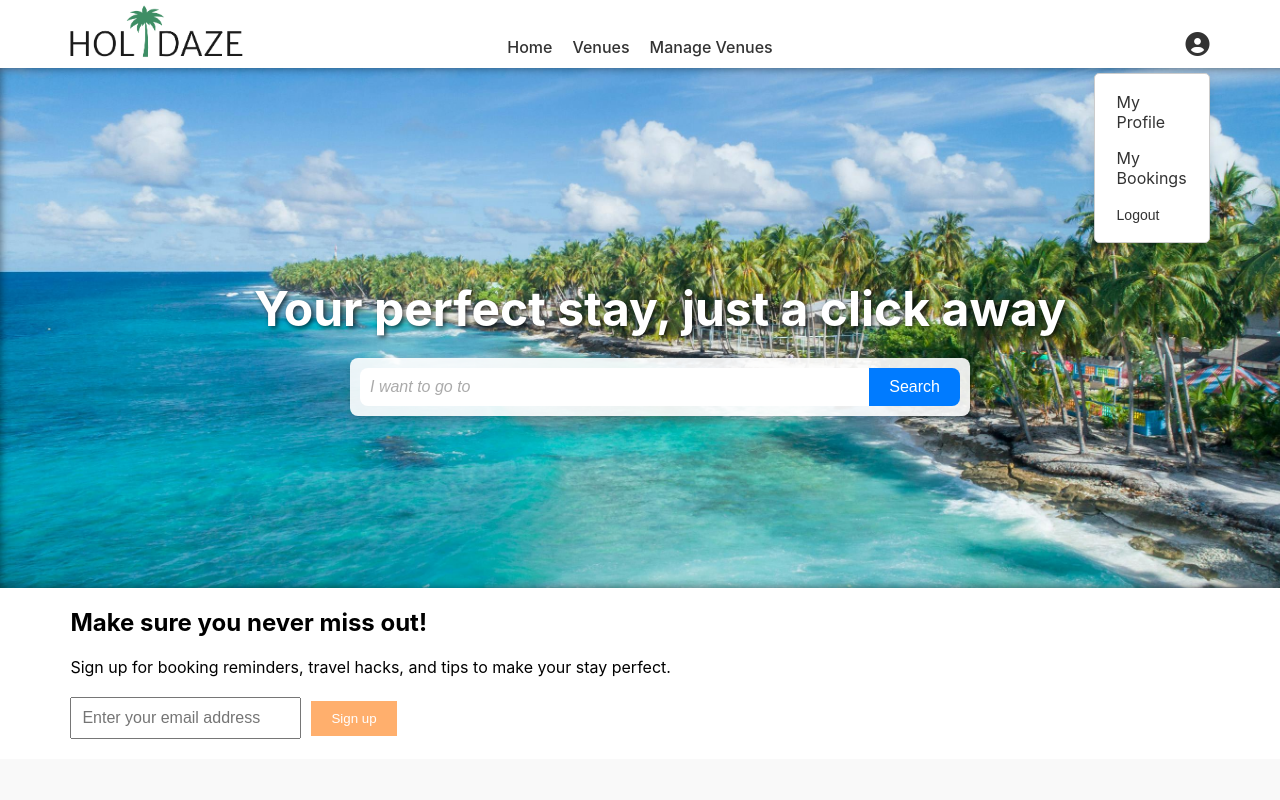
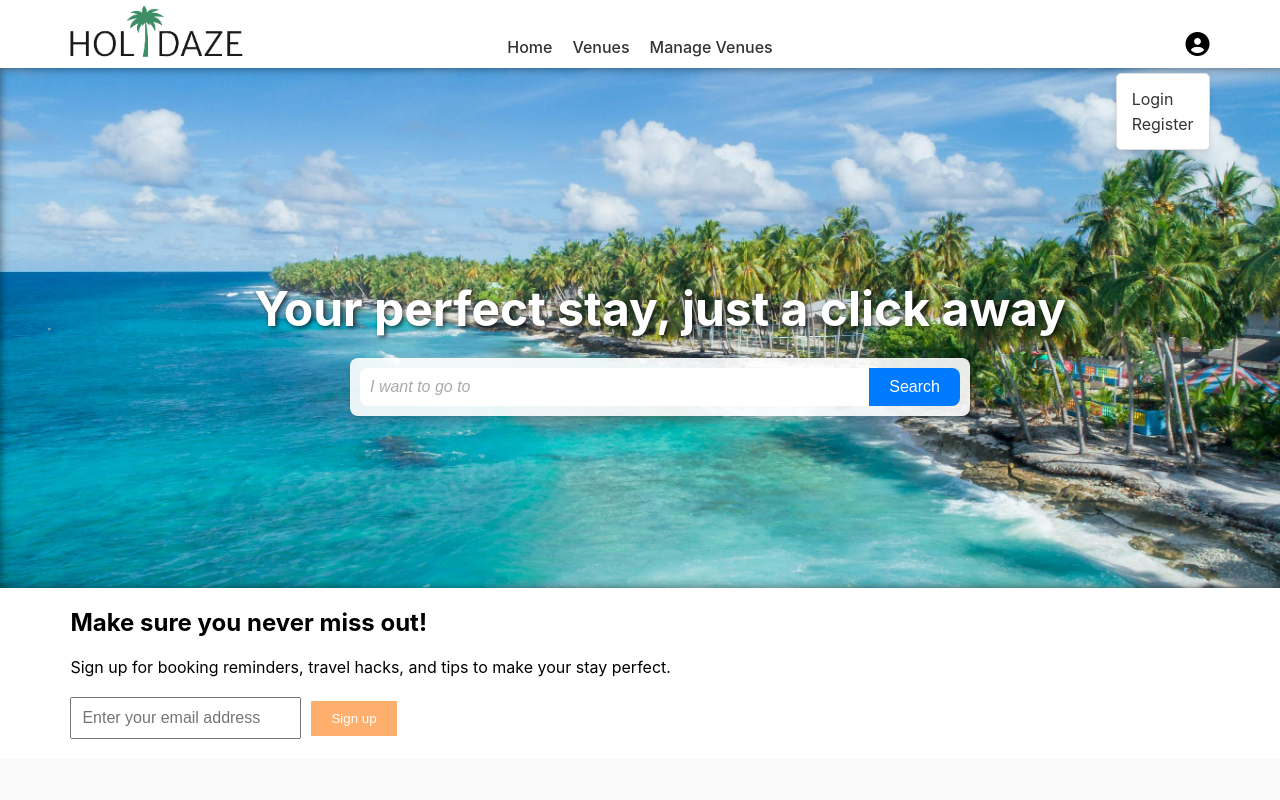
Before and after one commit to VeronicaOS/Project-Exam-2, a React (Create React App) app in the folder holidaze/: page / in a window 1280 px wide. Both pictures are taken after a click on the icon 1197 px from the left and 43 px from the top of the page. Shown: the top 800 px of the page. Built offline with nearby package versions, Linux system fonts and the light colour scheme.

Commit message:
Profile menu

```diff
--- a/holidaze/src/components/cards/venuesCard/venuesCard.module.css
+++ b/holidaze/src/components/cards/venuesCard/venuesCard.module.css
@@ -1,6 +1,5 @@
 .card {
-    width: 100%;
-    max-width: 20rem; /* Set max width for the card */
+    width: 20rem; /* Set max width for the card */
     height: 13.5rem;
     border-radius: 10px;
     overflow: hidden;
--- a/holidaze/src/components/profileMenu/profileMenu.jsx
+++ b/holidaze/src/components/profileMenu/profileMenu.jsx
@@ -1,51 +1,79 @@
 import React, { useState } from "react";
-import { Link } from "react-router-dom";
+import { useProfile } from "../../context/profileContext"; // Import ProfileContext
 import styles from "./profileMenu.module.css";
+import { handleLogout } from "../../utils/logout";
 
-const ProfileMenu = () => {
-    const [isDropdownOpen, setIsDropdownOpen] = useState(false);
+const ProfileMenu = ({ onLogout }) => {
+    const [isOpen, setIsOpen] = useState(false);
+    const { profile, setProfile } = useProfile(); // Access profile data directly from context
 
     const toggleDropdown = () => {
-        setIsDropdownOpen((prev) => !prev);
+        setIsOpen((prev) => !prev);
     };
 
-    const closeDropdown = () => {
-        setIsDropdownOpen(false);
+    const renderMenuOptions = () => {
+        if (!profile) {
+            // User not logged in
+            return (
+                <>
+                    <li>
+                        <a href="/login">Login</a>
+                    </li>
+                    <li>
+                        <a href="/register">Register</a>
+                    </li>
+                </>
+            );
+        }
+
+        // User is logged in
+        return profile.venueManager ? (
+            // Venue Manager options
+            <>
+                <li>
+                    <a href="/dashboard">Dashboard</a>
+                </li>
+                <li>
+                    <a href="/manage-venues">Manage Venues</a>
+                </li>
+                <li>
+                    <a href="/profile">My Profile</a>
+                </li>
+                <li>
+                    <button onClick={() => handleLogout(setProfile)}>
+                        Logout
+                    </button>
+                </li>
+            </>
+        ) : (
+            // Regular User options
+            <>
+                <li>
+                    <a href="/bookings">My Bookings</a>
+                </li>
+                <li>
+                    <a href="/profile">My Profile</a>
+                </li>
+                <li>
+                    <button onClick={() => handleLogout(setProfile)}>
+                        Logout
+                    </button>
+                </li>
+            </>
+        );
     };
 
     return (
-        <div
-            className={styles.dropdownContainer}
-            onBlur={closeDropdown}
-            tabIndex={0} // Allows focus for onBlur to work
-        >
-            {/* User Icon */}
+        <div className={styles.profileMenuContainer}>
+            {/* User icon toggles dropdown */}
             <i
                 className={`${styles.userIcon} fa fa-user-circle`}
                 onClick={toggleDropdown}
             ></i>
 
-            {/* Dropdown Menu */}
-            {isDropdownOpen && (
-                <ul className={styles.dropdown}>
-                    <li>
-                        <Link to="/profile">My Profile</Link>
-                    </li>
-                    <li>
-                        <Link to="/bookings">My Bookings</Link>
-                    </li>
-                    <li>
-                        <button
-                            className={styles.logoutButton}
-                            onClick={() => {
-                                localStorage.clear();
-                                window.location.href = "/login";
-                            }}
-                        >
-                            Logout
-                        </button>
-                    </li>
-                </ul>
+            {/* Render dropdown only if isOpen is true */}
+            {isOpen && (
+                <ul className={styles.dropdown}>{renderMenuOptions()}</ul>
             )}
         </div>
     );
--- a/holidaze/src/components/profileMenu/profileMenu.module.css
+++ b/holidaze/src/components/profileMenu/profileMenu.module.css
@@ -1,60 +1,41 @@
-/* Dropdown Container */
-.dropdownContainer {
+.profileMenuContainer {
     position: relative;
     display: inline-block;
-    z-index: 10;
 }
 
-/* User Icon */
 .userIcon {
-    font-size: 1.5rem;
-    color: #333;
+    font-size: 24px;
     cursor: pointer;
 }
 
-/* Dropdown Menu */
 .dropdown {
     position: absolute;
     top: 100%;
     right: 0;
-    background-color: #fff;
-    border: 1px solid #ccc;
+    background: white;
+    border: 1px solid #ddd;
     border-radius: 5px;
+    padding: 10px;
     list-style: none;
-    padding: 10px;
-    box-shadow: 0 4px 8px rgba(0, 0, 0, 0.1);
+    box-shadow: 0 4px 6px rgba(0, 0, 0, 0.1);
+    z-index: 1000;
 }
 
 .dropdown li {
-    padding: 8px 12px;
+    margin: 5px 0;
+}
+
+.dropdown li a,
+.dropdown li button {
+    text-decoration: none;
+    color: #333;
+    background: none;
+    border: none;
+    padding: 5px;
     cursor: pointer;
 }
 
-.dropdown li a {
-    text-decoration: none;
-    color: #333;
-    display: block;
+.dropdown li a:hover,
+.dropdown li button:hover {
+    color: #007bff;
 }
-
-.dropdown li button {
-    background: none;
-    border: none;
-    color: #333;
-    cursor: pointer;
-    padding: 0;
-    text-align: left;
-    width: 100%;
-}
-
-.dropdown li:hover {
-    background-color: #f5f5f5;
-}
-
-.logoutButton {
-    font-size: 14px;
-    color: #d9534f; /* Red for logout */
-}
-
-.logoutButton:hover {
-    color: #c9302c;
-}
--- a/holidaze/src/context/profileContext.jsx
+++ b/holidaze/src/context/profileContext.jsx
@@ -36,7 +36,7 @@ export const ProfileProvider = ({ children }) => {
     };
 
     return (
-        <ProfileContext.Provider value={{ profile, fetchProfile }}>
+        <ProfileContext.Provider value={{ profile, setProfile, fetchProfile }}>
             {children}
         </ProfileContext.Provider>
     );
--- /dev/null
+++ b/holidaze/src/utils/logout.jsx
@@ -0,0 +1,14 @@
+export const handleLogout = (setProfile) => {
+    // Clear user data from localStorage
+    localStorage.removeItem("token");
+    localStorage.removeItem("profile");
+    localStorage.removeItem("username");
+
+    // Reset profile in context if applicable
+    if (setProfile) {
+        setProfile(null);
+    }
+
+    // Redirect to login page
+    window.location.href = "/login";
+};
```
Also changed, not shown: holidaze/src/index.jsx (+9 -9 lines).
